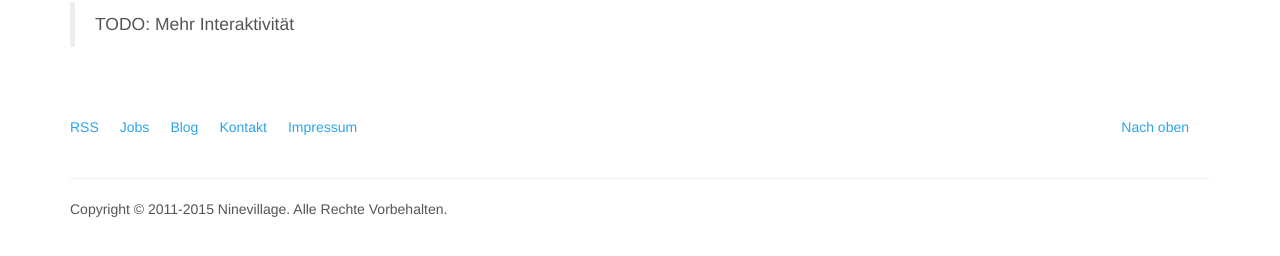
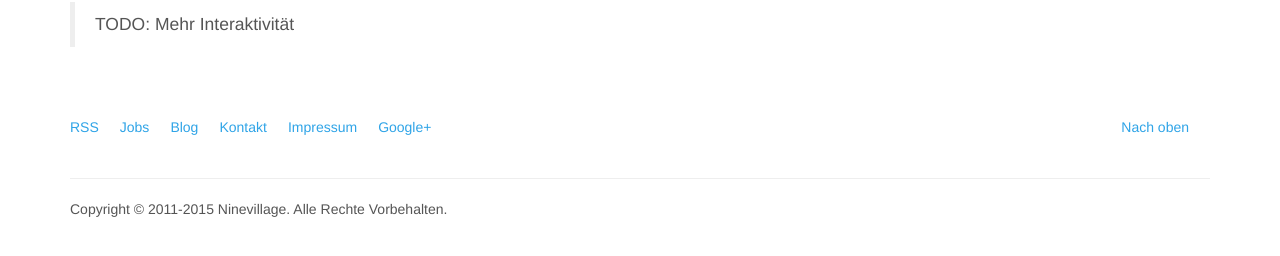
Before and after one commit to Ninevillage/ninevillage.github.io, a Jekyll site: the page built from pages/de/index.html, in a window 1280 px wide. Shown: the part 261-517 px from the top of the page. Built offline with Jekyll 4.4.1, drawn with Linux system fonts in a browser that asks for light colours.

Commit message:
Update footer.html

```diff
--- a/_includes/footer.html
+++ b/_includes/footer.html
@@ -14,6 +14,7 @@
               {% endif %}
             {% endif %}
           {% endfor %}
+          <li><a href="https://plus.google.com/+Ninevillage" rel="publisher">Google+</a></li>
       </ul>
     </div>
   </div>
```
